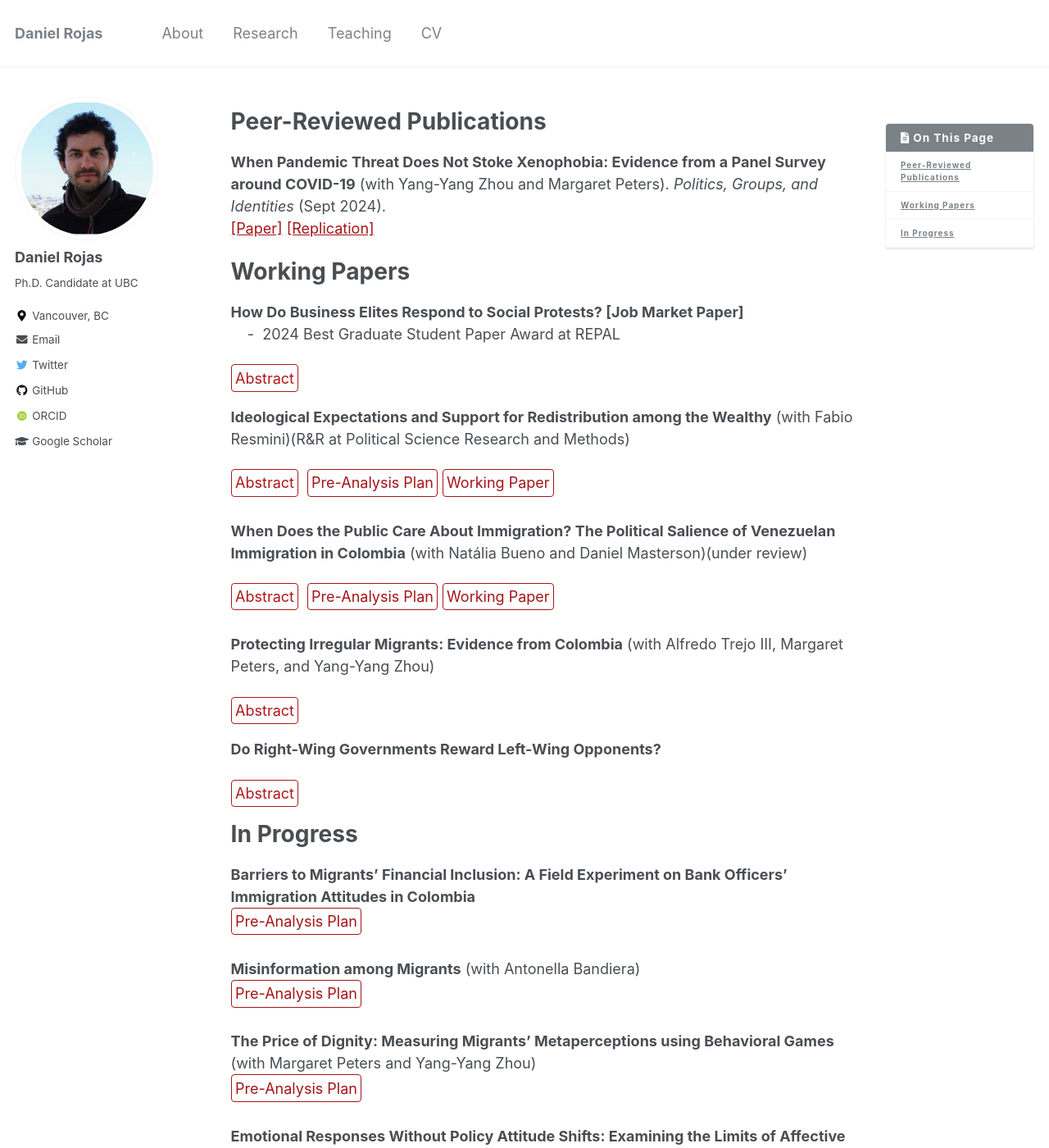
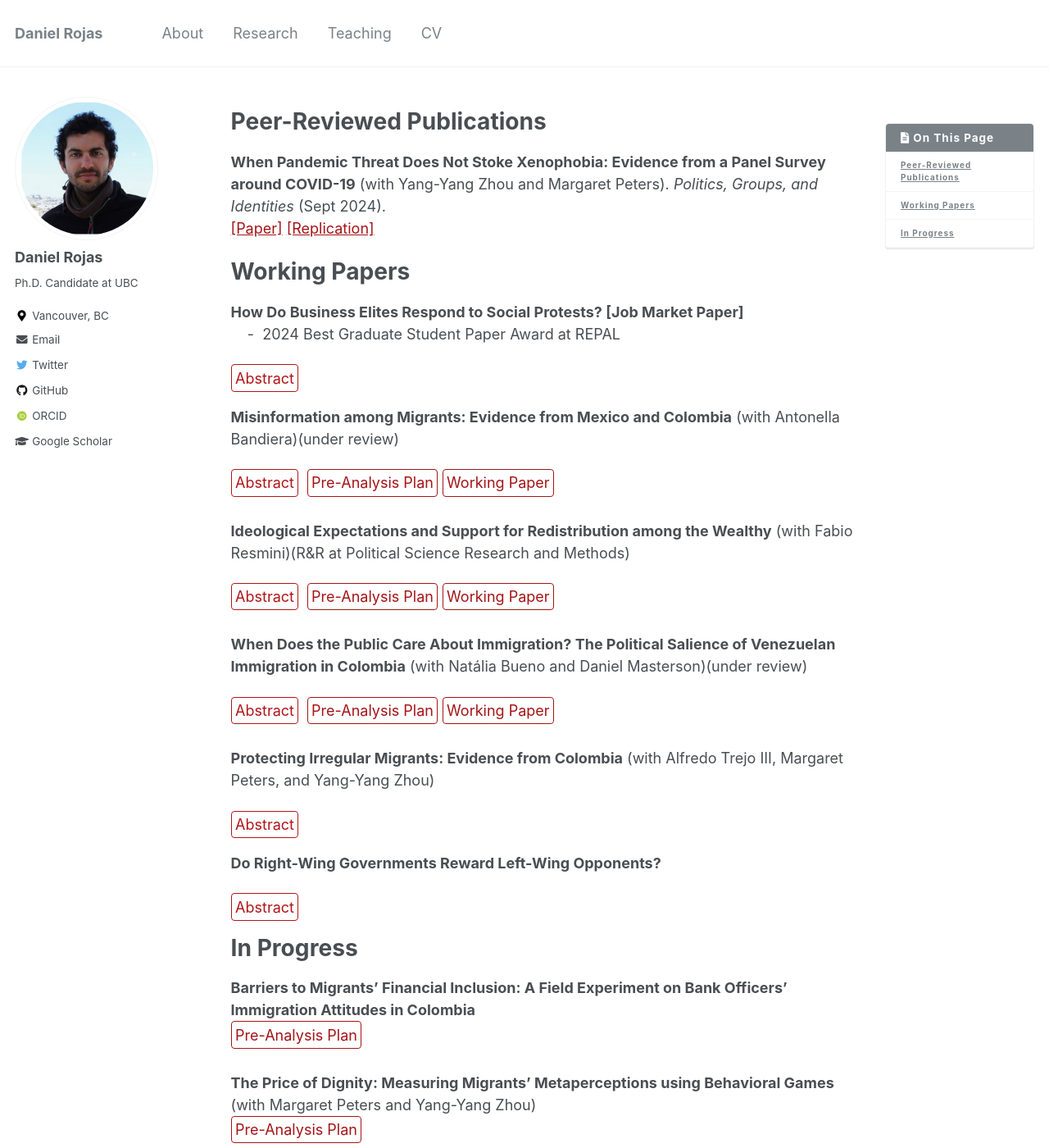
Before and after one commit to danielrojaslozano/danielrojaslozano.github.io, a Jekyll site: the page built from _pages/research.md, in a window 1280 px wide and 1400 px high. Shown: the whole window at 82% size. Built offline with Jekyll 4.4.1, drawn with Linux system fonts in a browser that asks for light colours; some web fonts are replaced; part of the change alters nothing that is shown.

Commit message:
Update research.md

```diff
--- a/_pages/research.md
+++ b/_pages/research.md
@@ -64,6 +64,12 @@ details > p {
 <details><summary>Abstract</summary><p>The political economy states instability and uncertainty negatively affect employment and investment. While violent protests create economic uncertainty and political instability, we know little about how economic elites respond to such events—most existing scholarship focuses on the impact of protests on political elites and public opinion. I argue that economically driven violent protests signal diminished state capacity and increased economic hardship. Violence creates fear and costs to elites, who lean on the signaling effect of protesters’ extreme behavior, coordinate their response through business associations, and decide to concede by creating jobs because they fear further unrest and future changes in the distribution of political power. I test this theory in Colombia and find that labor demand increases in municipalities exposed to violent protests, not among those exposed to nonviolent ones. Qualitative research validates the theorized mechanism. Results suggest that economic elites are responsive to redistributive demands expressed through extra-electoral means.</p>
 </details> &nbsp;
 
+**Misinformation among Migrants: Evidence from Mexico and Colombia** (with Antonella Bandiera)(under review)
+<br />
+<details><summary>Abstract</summary><p> This paper examines the effectiveness of media literacy interventions in combating misinformation among in-transit migrants in Mexico and Colombia. We conducted experiments to study whether an established strategy for fighting misinformation works for this understudied yet particularly vulnerable population. We evaluate the effect of digital media literacy tips on migrants' ability to identify false information and their intentions to share migration-related content. We find that these interventions can effectively decrease migrants' intentions to share misleading migration-related information, with a significantly larger reduction observed for false content than accurate information. We also find that prompting participants to think about accuracy can unintentionally obscure sharing intent by acting as a nudge. Additionally, the interventions decreased trust in social media as an information source while maintaining trust in official sources. The findings suggest that incorporating digital literacy tips into official websites could be a cost-effective strategy to reduce misinformation circulation among migrant populations.</p>
+</details> &nbsp;
+[Pre-Analysis Plan](https://osf.io/njkcu){: .btn--research}
+[Working Paper](https://osf.io/preprints/osf/md42a){: .btn--research}
 
  **Ideological Expectations and Support for Redistribution among the Wealthy** (with Fabio Resmini)(R&R at Political Science Research and Methods)
 <br />
@@ -100,9 +106,6 @@ details > p {
 <br />
 [Pre-Analysis Plan](https://osf.io/6zhsa){: .btn--research}
 
-**Misinformation among Migrants** (with Antonella Bandiera)
-<br />
-[Pre-Analysis Plan](https://osf.io/njkcu){: .btn--research}
 
 **The Price of Dignity: Measuring Migrants' Metaperceptions using Behavioral Games** (with Margaret Peters and Yang-Yang Zhou)
 <br />
```
